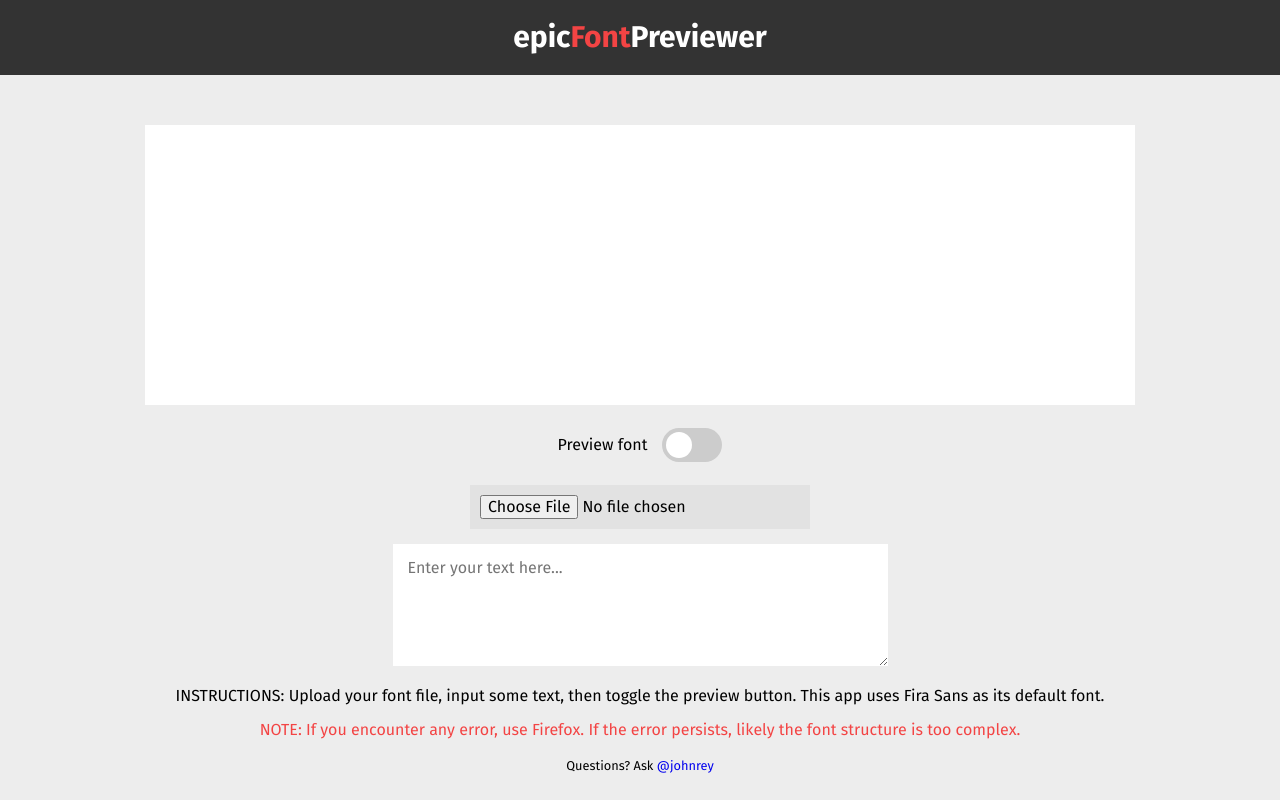
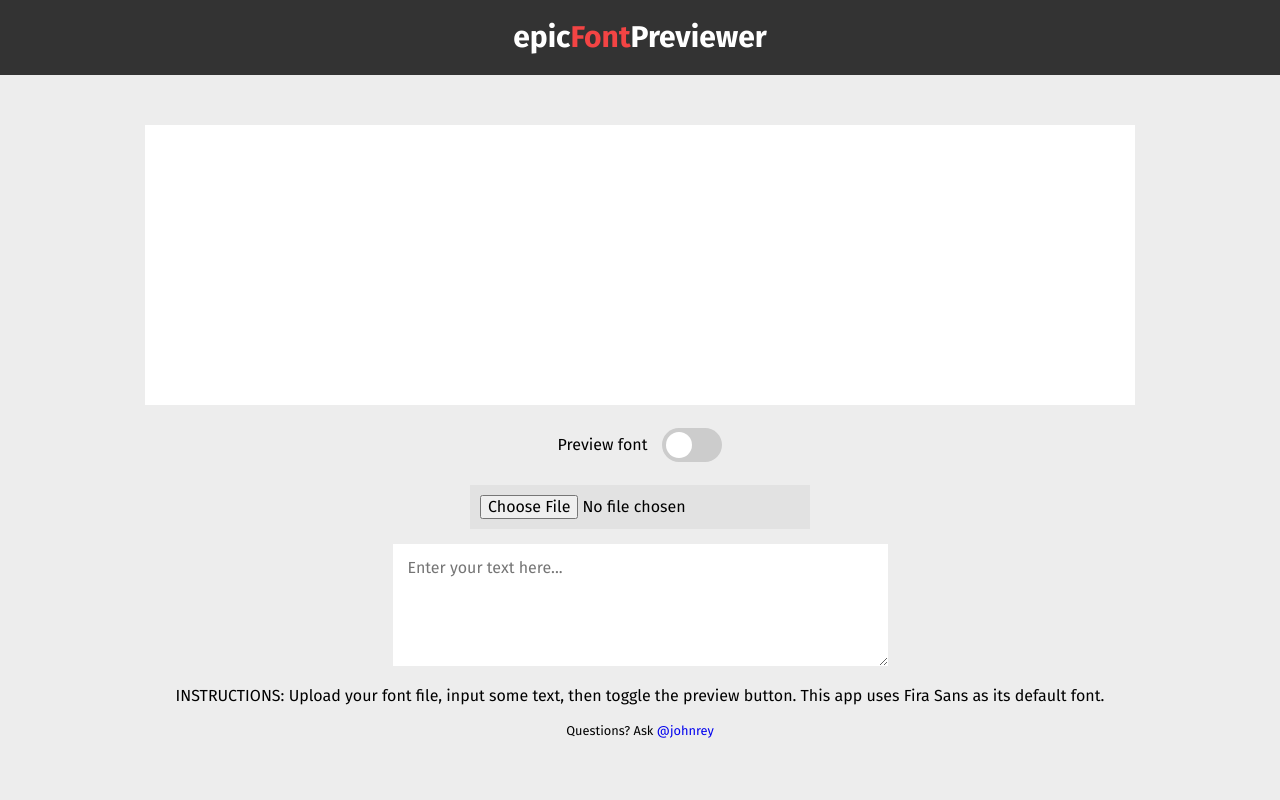
Before and after one commit to epiclarkis/epicFontPreviewer, a React (Create React App) app: page / in a window 1280 px wide. Built offline with nearby package versions, Linux system fonts and the light colour scheme.

Commit message:
Optimized font data encoding logic to avoid RangeError errors

```diff
--- a/src/App.js
+++ b/src/App.js
@@ -57,9 +57,23 @@ function App() {
     }
 
     // Encode font data as Base64
+
+    const arrayBuffer = new Uint8Array(fontData);
+    let base64FontData = '';
+
+    // Process data in chunks to prevent RangeError
+    for (let i = 0; i < arrayBuffer.length; i += 1024) {
+      const chunk = arrayBuffer.slice(i, i + 1024);
+      base64FontData += String.fromCharCode.apply(null, chunk);
+    }
+
+    base64FontData = btoa(base64FontData)
+
+    /* Getting RangeError with this code so commenting this out
+
     const base64FontData = btoa(
       String.fromCharCode.apply(null, new Uint8Array(fontData))
-    )
+    ) */
 
     if (!base64FontData) {
       console.error('Failed to encode font data in Base64.')
--- a/src/components/Input.js
+++ b/src/components/Input.js
@@ -4,7 +4,6 @@ const Input = ({ handleInput }) => {
         <div className="input">
             <textarea name="input-text" cols="50" rows="5" onChange={handleInput} placeholder="Enter your text here..."></textarea>
             <p>INSTRUCTIONS: Upload your font file, input some text, then toggle the preview button. This app uses Fira Sans as its default font.</p>
-            <p className="notice">NOTE: If you encounter any error, use Firefox. If the error persists, likely the font structure is too complex.</p>
             <small className="questions">Questions? Ask <a href="https://articulate.slack.com/team/U0126QRG1QD">@johnrey</a></small>
         </div>
     );
--- a/src/index.css
+++ b/src/index.css
@@ -88,10 +88,6 @@ body {
   border: 1px solid #333333;
 }
 
-.notice {
-  color: #f34444;
-}
-
 .questions a {
   text-decoration: none;
 }
```
